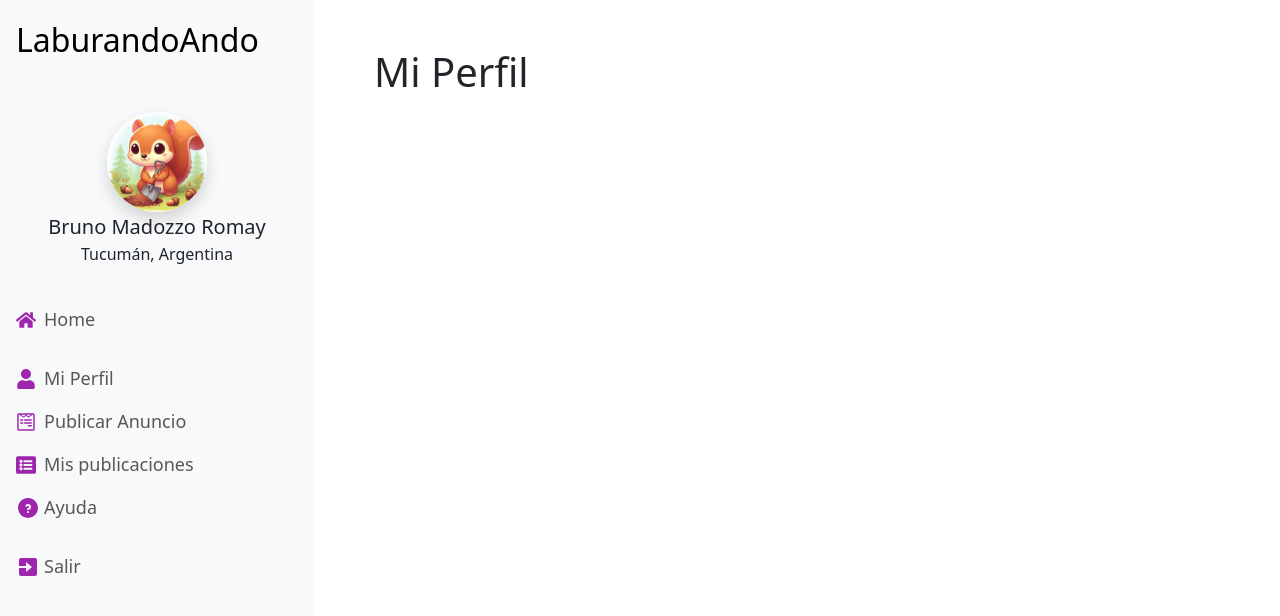
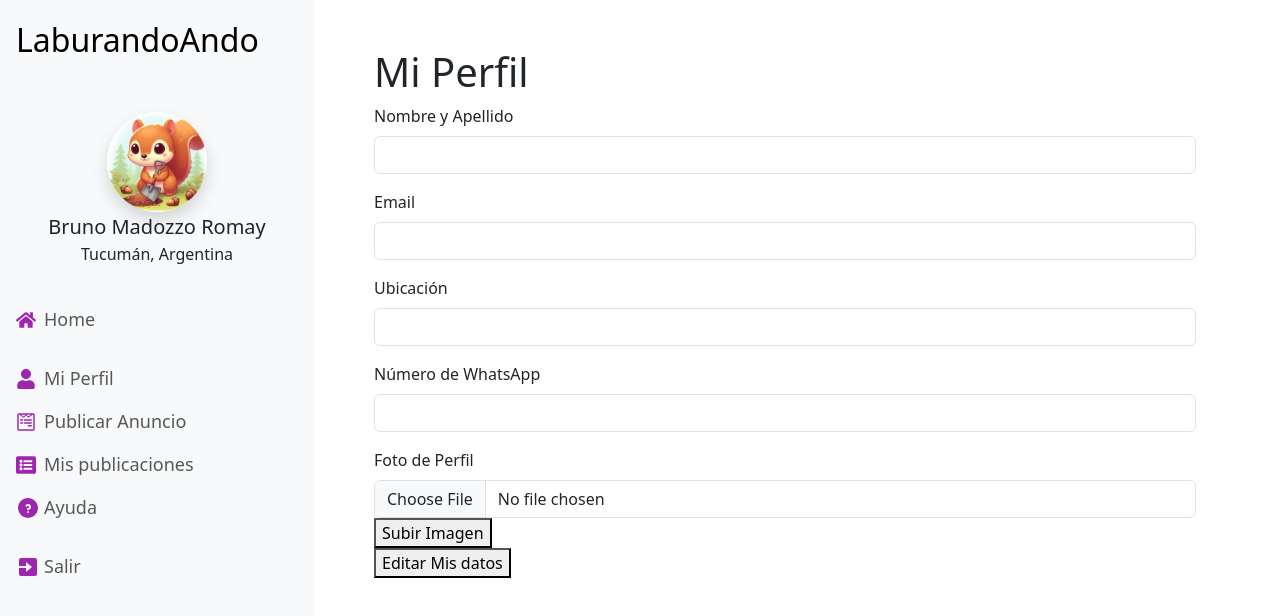
Before and after one commit to FranprzDev/LaburandoAndo, a React (Vite) app: page /mi-perfil in a window 1280 px wide. Shown: the top 616 px of the page. Built offline with nearby package versions, Linux system fonts and the light colour scheme.

Commit message:
agregue cp Form de react-bootstrap en cp FormularioPerfilProfesional con los campos nombre y apellido, email, ubicacion, nro de whatsapp e imagen de perfil, ademas de btn para subir img y btn para editar los datos

```diff
--- a/src/components/profesional/FormularioPerfilProfesional.jsx
+++ b/src/components/profesional/FormularioPerfilProfesional.jsx
@@ -1,11 +1,64 @@
-import React from 'react';
+import { Form } from "react-bootstrap";
 
-const FormularioPerfilProfesional = () => {
-    return (
-        <div>
-
-        </div>
-    );
+const FormularioPerfilProf = () => {
+  return (
+    <Form>
+        <Form.Group className="mb-3">
+          <Form.Label htmlFor="name" className="">
+            Nombre y Apellido
+          </Form.Label>
+          <Form.Control
+            type="text"
+            id="name"
+          />
+        </Form.Group>
+        <Form.Group className="mb-3">
+          <Form.Label htmlFor="email" className="">
+            Email
+          </Form.Label>
+          <Form.Control
+            type="email"
+            id="email"
+          />
+        </Form.Group>
+        <Form.Group className="mb-3">
+          <Form.Label htmlFor="ubication" className="">
+            Ubicación
+          </Form.Label>
+          <Form.Control
+            type="text"
+            id="ubication"
+          />
+        </Form.Group>
+        <Form.Group className="mb-3">
+          <Form.Label htmlFor="wpp" className="">
+            Número de WhatsApp
+          </Form.Label>
+          <Form.Control
+            type="text"
+            id="wpp"
+          />
+        </Form.Group>
+        <Form.Group className="">
+          <Form.Label htmlFor="wpp" className="">
+            Foto de Perfil
+          </Form.Label>
+          <img
+            src=""
+            alt=""
+          />
+          <Form.Control type="file" id="file" />
+          <button className="">
+            Subir Imagen
+          </button>
+        </Form.Group>
+      <div className="">
+        <button type="submit" className="">
+          Editar Mis datos
+        </button>
+      </div>
+    </Form>
+  );
 };
 
-export default FormularioPerfilProfesional;
+export default FormularioPerfilProf;
```
